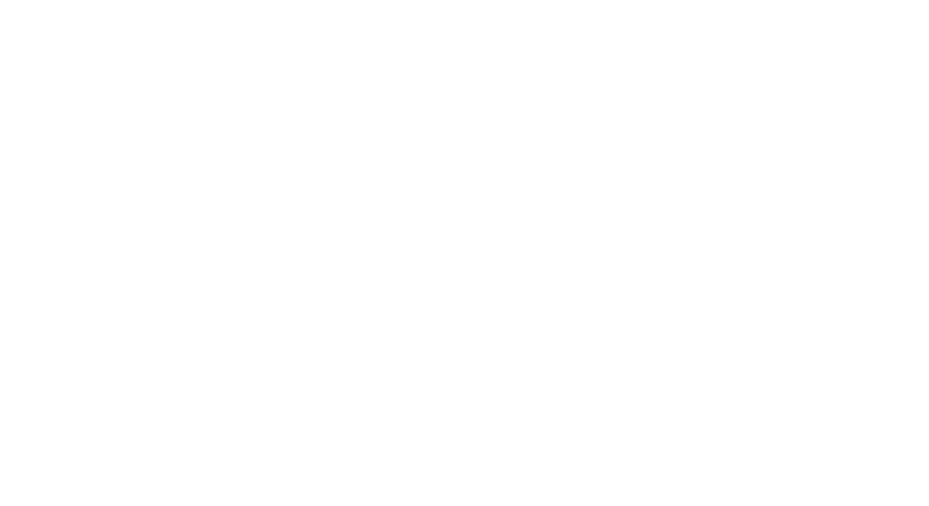
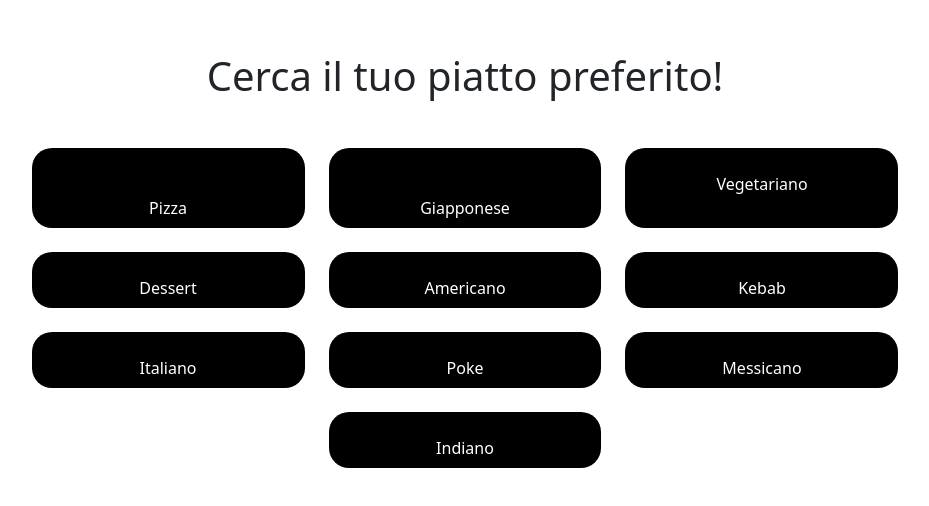
Before and after one commit to RixTerreny/deliverboo-frontend, a Vue app: page / in a window 1280 px wide. Shown: the part 140-646 px from the top of the page, without its empty margins (175-1104 px from the left). Built offline with nearby package versions, Linux system fonts and the light colour scheme.

Commit message:
draft home, fontawesome bug

```diff
--- a/src/App.vue
+++ b/src/App.vue
@@ -4,20 +4,70 @@
 </script>
 
 <template>
-
+<div class="container">
+  <h1 class="mb-5">Cerca il tuo piatto preferito!</h1>
+  <div class="row gap-4 text-white justify-content-center">
+    <div class="col-3 bg-black  pb-2">
+      <div><img src="" alt=""></div>
+      <i class="fa-solid fa-pizza"></i>
+      <div>Pizza</div>
+    </div>
+    <div class="col-3 bg-black pb-2">
+      <div><img src="" alt=""></div>
+      <i class="fa-solid fa-sushi"></i>
+      <div>Giapponese</div>
+    </div>
+    <div class="col-3 bg-black pb-2">
+      <div><img src="" alt=""></div>
+      <div>Vegetariano</div>
+    </div>
+    <div class="col-3 bg-black pb-2">
+      <div><img src="" alt=""></div>
+      <div>Dessert</div>
+    </div>
+    <div class="col-3 bg-black pb-2">
+      <div><img src="" alt=""></div>
+      <div>Americano</div>
+    </div>
+    <div class="col-3 bg-black pb-2">
+      <div><img src="" alt=""></div>
+      <div>Kebab</div>
+    </div>
+    <div class="col-3 bg-black pb-2">
+      <div><img src="" alt=""></div>
+      <div>Italiano</div>
+    </div>
+    <div class="col-3 bg-black pb-2">
+      <div><img src="" alt=""></div>
+      <div>Poke</div>
+    </div>
+    <div class="col-3 bg-black pb-2">
+      <div><img src="" alt=""></div>
+      <div>Messicano</div>
+    </div>
+    <div class="col-3 bg-black pb-2">
+      <div><img src="" alt=""></div>
+      <div>Indiano</div>
+    </div>
+  </div>
+</div>
 </template>
 
-<style scoped>
-.logo {
-  height: 6em;
-  padding: 1.5em;
-  will-change: filter;
-  transition: filter 300ms;
+<style lang="scss" scoped >
+@use './styles/general.scss' as *;
+
+i{
+    display: inline-block;
+    height: 1rem;
+    width: 1rem;
 }
-.logo:hover {
-  filter: drop-shadow(0 0 2em #646cffaa);
+
+.col-3{
+  border-radius: 20px;
 }
-.logo.vue:hover {
-  filter: drop-shadow(0 0 2em #42b883aa);
+
+.col-3:hover div{
+  color:red;
+
 }
 </style>
--- a/src/main.js
+++ b/src/main.js
@@ -3,4 +3,5 @@
 import App from './App.vue'
 import * as bootsrap from 'bootstrap'
 
+
 createApp(App).mount('#app')
```
Also changed, not shown: src/styles/general.scss (renamed from src/general.scss).
